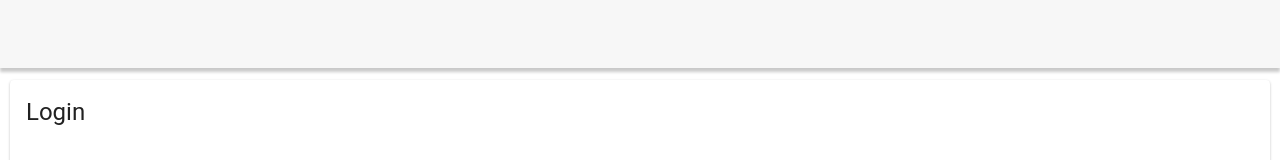
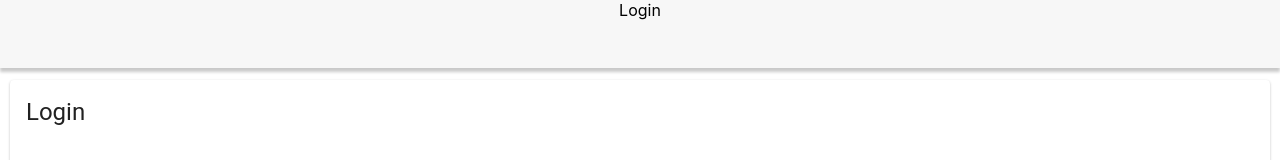
Before and after one commit to AlbertSuarez/weCooltra, a React (Create React App) app in the folder client/: page / in a window 1280 px wide. Shown: the top 160 px of the page. Built offline with nearby package versions, Linux system fonts and the light colour scheme.

Commit message:
change button on eader

```diff
--- a/client/src/components/weCooltra/WeCooltra.tsx
+++ b/client/src/components/weCooltra/WeCooltra.tsx
@@ -7,6 +7,7 @@ import Map from '../map/Map';
 import MisEstadisticas from '../misEstadicas/MisEstadisticas';
 
 import menuLogo from '../../assets/menu.svg';
+import backLogo from '../../assets/left-arrow.svg';
 import Login from '../login/Login';
 import { IUserModel } from '../../models/IUserModel';
 
@@ -28,10 +29,19 @@ export default class WeCooltra extends React.Component<IWeCooltraProps, IWeCoolt
         <div>
           <div className="pageHeader">
             {this.state.user!=undefined ?
+              this.state.pageContent==="Main Page" ?
+
               <div onClick={()=>this.toogleDrower()} >
                 <img className="iconNav iconMenu" src={menuLogo}></img>
+              </div> :
+
+              <div onClick={()=>this.goBack()} >
+                <img className="iconNav iconMenu" src={backLogo}></img>
               </div> : null
             }
+            <div className="appHeader">
+              <div>{this.state.pageContent}</div>
+            </div>
           </div>
           <div className="pageContent">
             {this.state.pageContent==="Login" ? <Login loginUser={this.loginUser.bind(this)} /> :
@@ -57,6 +67,12 @@ export default class WeCooltra extends React.Component<IWeCooltraProps, IWeCoolt
   public changePage(pageContent:string){
     if(pageContent==='Log Out') this.setState({pageContent: 'Login', user: undefined});
     else this.setState({pageContent: pageContent})
+    this.toogleDrower();
+  }
+
+  public goBack(){
+    if(this.state.pageContent==='Friends') this.setState({pageContent: 'Comunidad'});
+    else this.setState({pageContent: 'Main Page'})
   }
 
   public toogleDrower(){
--- a/client/src/style/_navbar.scss
+++ b/client/src/style/_navbar.scss
@@ -87,3 +87,8 @@
     text-align: center;
     width: 50%;
 }
+
+.appHeader{
+    display: flex;
+    justify-content: center;
+}
```
